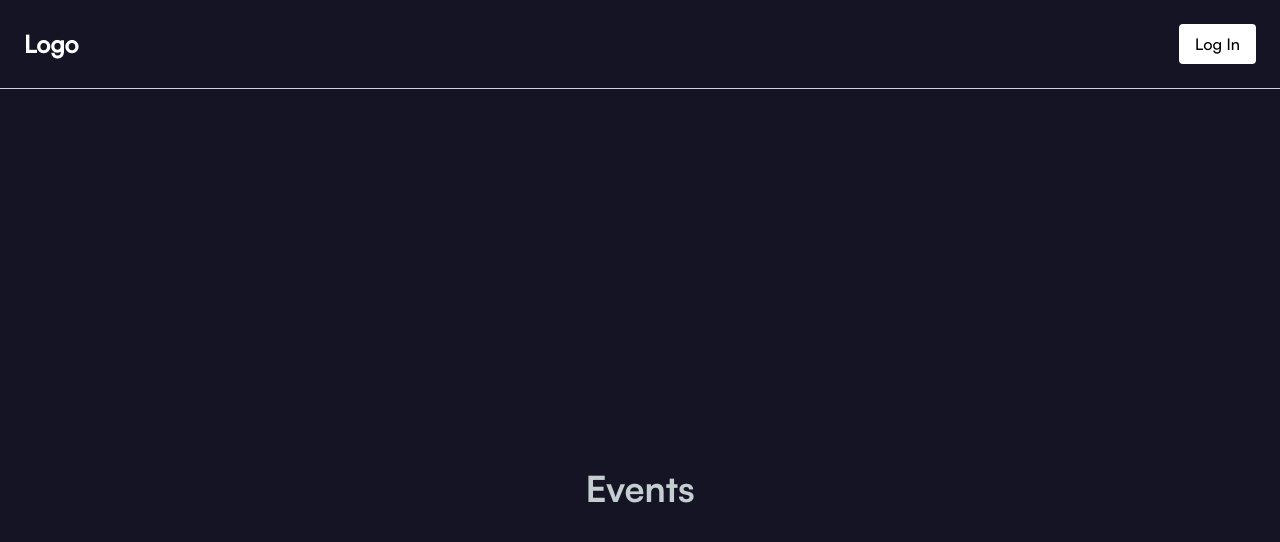
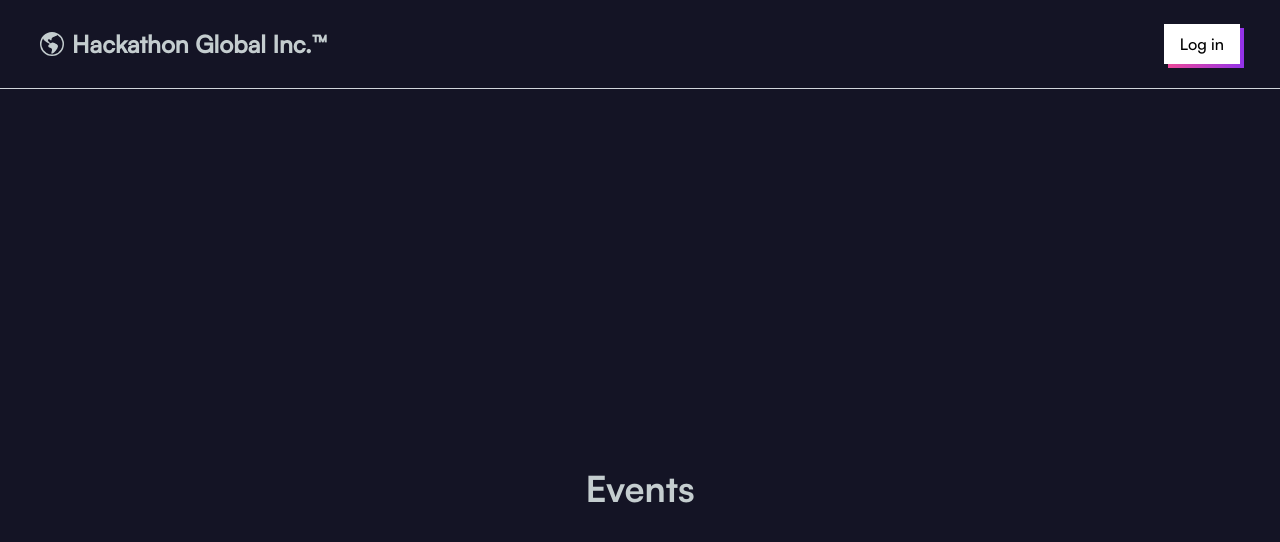
Before and after one commit to ericcxie/htn24-frontend-challenge, a React (Create React App) app: page / in a window 1280 px wide. Shown: the top 542 px of the page. Built offline with nearby package versions, Linux system fonts and the light colour scheme.

Commit message:
Add header

```diff
--- a/package.json
+++ b/package.json
@@ -11,12 +11,18 @@
     "@types/react": "^18.2.55",
     "@types/react-dom": "^18.2.19",
     "autoprefixer": "^10.4.17",
+    "class-variance-authority": "^0.7.0",
+    "clsx": "^2.1.0",
+    "lucide-react": "^0.324.0",
     "postcss": "^8.4.35",
     "react": "^18.2.0",
     "react-dom": "^18.2.0",
+    "react-icons": "^5.0.1",
     "react-router-dom": "^6.22.0",
     "react-scripts": "5.0.1",
+    "tailwind-merge": "^2.2.1",
     "tailwindcss": "^3.4.1",
+    "tailwindcss-animate": "^1.0.7",
     "typescript": "^4.9.5",
     "web-vitals": "^2.1.4"
   },
--- a/src/components/header/header.tsx
+++ b/src/components/header/header.tsx
@@ -1,15 +1,25 @@
 import React from "react";
 import { Link } from "react-router-dom";
+import { BsGlobeAmericas } from "react-icons/bs";
 
 const Header: React.FC = () => {
   return (
-    <header className="flex justify-between items-center p-6 bg-background font-satoshiMedium border-b border-gray-300 text-white">
-      <Link to="/" className="text-2xl font-bold">
-        Logo
+    <header className="flex justify-between items-center p-6 md:px-10 bg-background font-satoshiMedium border-b border-gray-300 text-primary">
+      <Link to="/" className="text-2xl font-bold flex items-center">
+        <BsGlobeAmericas className="mr-2" />
+        Hackathon Global Inc.™
       </Link>
-      <Link to="/login" className="bg-white text-black px-4 py-2 rounded">
-        Log In
-      </Link>
+
+      <a
+        href="/login"
+        className="relative inline-block px-4 py-2 font-medium group"
+      >
+        <span className="absolute inset-0 w-full h-full transition duration-200 ease-out transform translate-x-1 translate-y-1 bg-gradient-to-r from-pink-500 to-purple-600 group-hover:-translate-x-0 group-hover:-translate-y-0"></span>
+        <span className="absolute inset-0 w-full h-full bg-white border-2 border-white group-hover:bg-black"></span>
+        <span className="relative text-black group-hover:text-white">
+          Log in
+        </span>
+      </a>
     </header>
   );
 };
--- a/tailwind.config.js
+++ b/tailwind.config.js
@@ -5,6 +5,7 @@ module.exports = {
     extend: {
       colors: {
         background: "#141425",
+        primary: "#C4CDCF",
       },
       fontFamily: {
         satoshi: ["Satoshi", "sans-serif"],
```
Also changed, not shown: tsconfig.json (+6 -8 lines), 1 other file (tests, documents, lock files or other folders).
